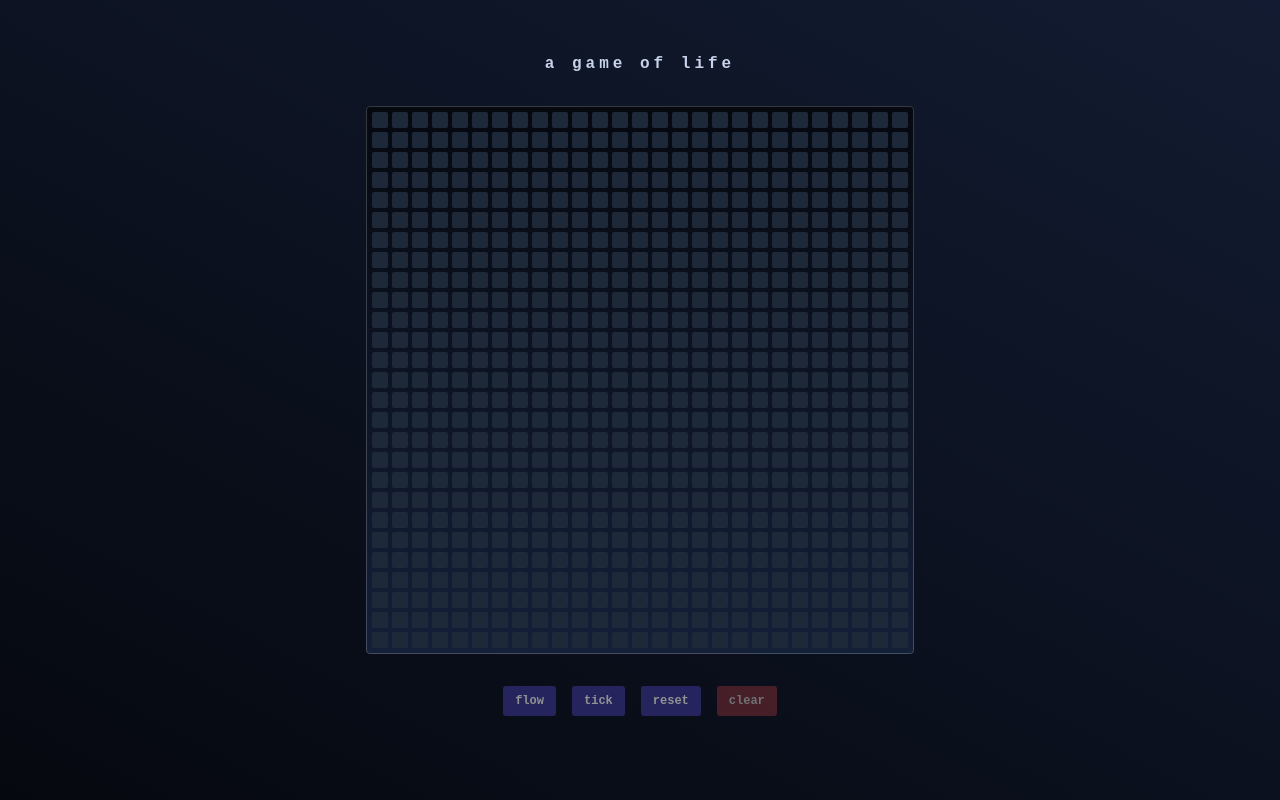
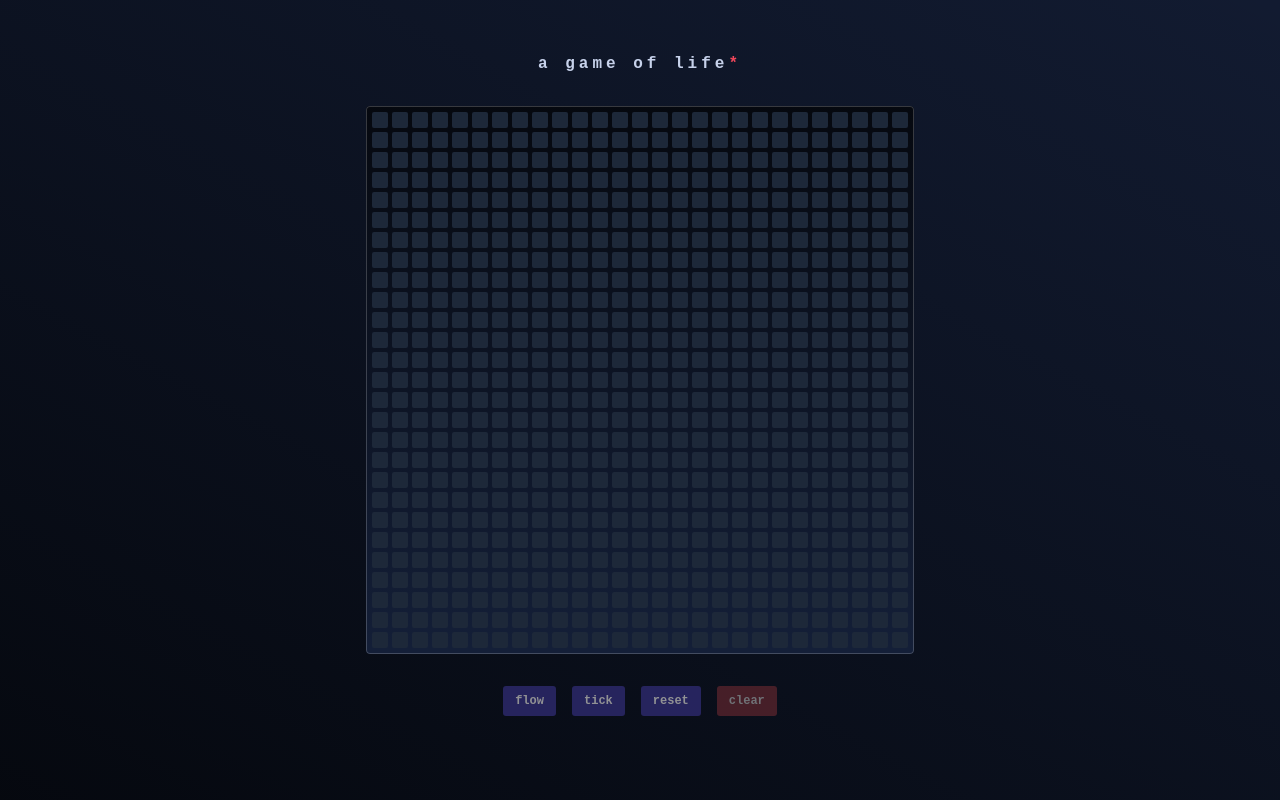
Before and after one commit to hufort/cellular-automata, a React (Vite) app: page / in a window 1280 px wide. Built offline with nearby package versions, Linux system fonts and the light colour scheme.

Commit message:
feat: extract title component, add wikipedia link

```diff
--- a/src/App.css
+++ b/src/App.css
@@ -64,6 +64,17 @@ h6 {
   color: hsl(222deg 47% 85%);
   font-size: 1rem;
   letter-spacing: 0.25rem;
+}
+
+.title a {
+  color: hsl(353deg 85% 61%);
+  text-decoration: none;
+  cursor: pointer;
+  font-weight: 700;
+}
+
+.title a:hover {
+  color: hsl(353deg 75% 51%);
 }
 
 .grid {
--- a/src/App.tsx
+++ b/src/App.tsx
@@ -1,13 +1,19 @@
 import "./App.css"
 
-import { SpaceTime, Cell, SpatialSubstrate, TimeController } from "./components"
+import {
+  SpaceTime,
+  Cell,
+  SpatialSubstrate,
+  TimeController,
+  Title,
+} from "./components"
 
 import { T } from "./constants"
 
 export default function Universe() {
   return (
     <div className='universe'>
-      <h1 className='title'>a game of life</h1>
+      <Title />
       <SpaceTime>
         {({ spaceTime, next, violateCausality }) => (
           <>
--- a/src/components/index.ts
+++ b/src/components/index.ts
@@ -2,3 +2,4 @@ export { Cell } from "./cell"
 export { SpaceTime } from "./space-time"
 export { SpatialSubstrate } from "./spatial-substrate"
 export { TimeController } from "./time-controller"
+export { Title } from "./title"
--- /dev/null
+++ b/src/components/title.tsx
@@ -0,0 +1,12 @@
+export const Title = () => (
+  <h1 className='title'>
+    a game of life
+    <a
+      href='https://en.wikipedia.org/wiki/Conway%27s_Game_of_Life'
+      target='_blank'
+      rel='noopener noreferrer'
+    >
+      *
+    </a>
+  </h1>
+)
```
